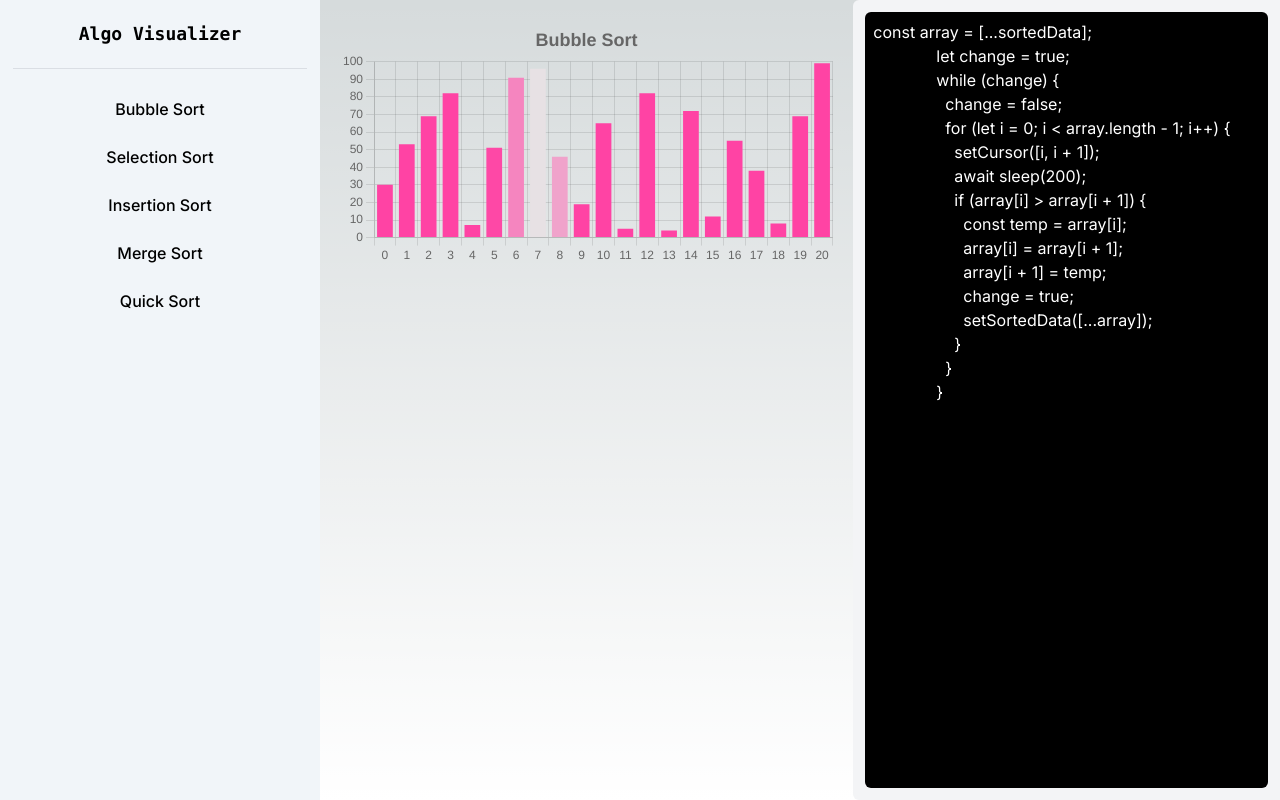
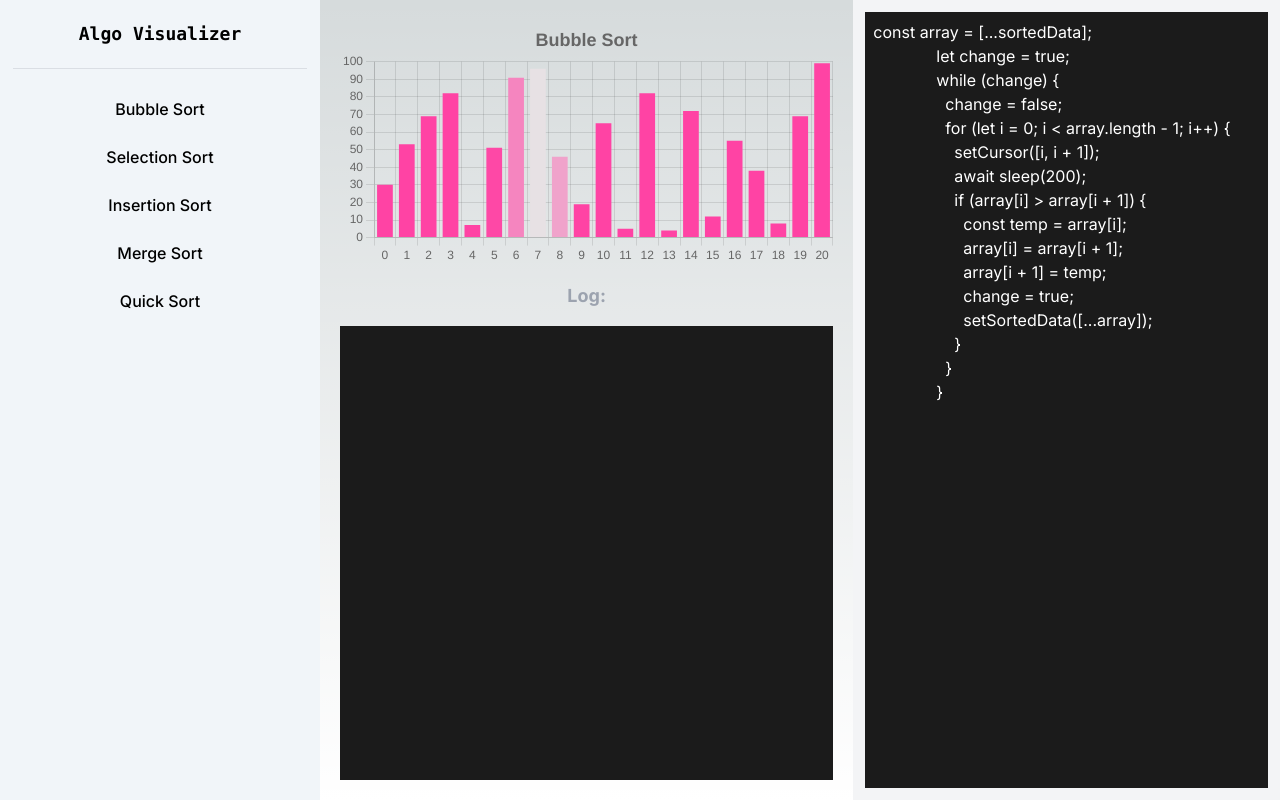
Before and after one commit to Adem-Bouatay/Algo-visualizer, a Next.js app: page / in a window 1280 px wide. Built offline with nearby package versions, Linux system fonts and the light colour scheme.

Commit message:
added log text area

```diff
--- a/src/app/page.js
+++ b/src/app/page.js
@@ -134,12 +134,19 @@ const App = () => {
     <>
       <main className="flex flex-row">
         <SideBar />
-        <div className="flex flex-row w-5/12 p-5">
+        <div className="flex flex-col w-5/12 p-5 space-y-4 items-center">
           <Bar options={options} data={data} updateMode="active" />
+          <h1 className="text-lg font-bold text-gray-400">Log:</h1>
+          <div className="w-full  h-full">
+            <textarea
+              className="w-full h-full bg-[#1b1b1b] resize-none"
+              disabled
+            ></textarea>
+          </div>
         </div>
-        <div className="flex-1 bg-gray-100 rounded-l-md p-3 text-white">
+        <div className="flex-1 bg-gray-100  p-3 text-white">
           <textarea
-            className="w-full h-full resize-none rounded-md p-2 bg-black"
+            className="w-full h-full resize-none p-2 bg-[#1b1b1b]"
             disabled
           >
             {`const array = [...sortedData];
```
